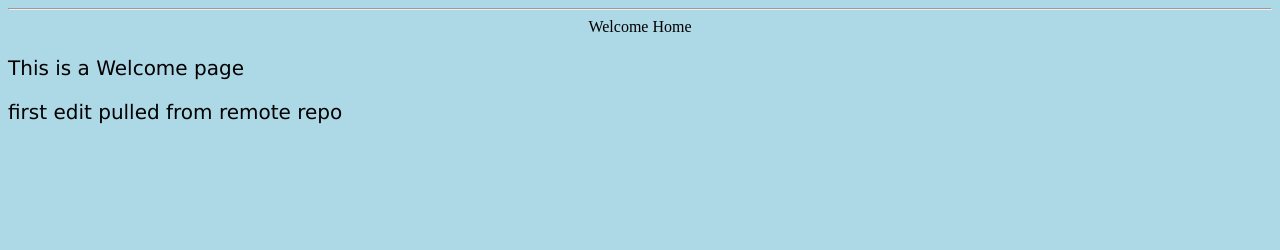
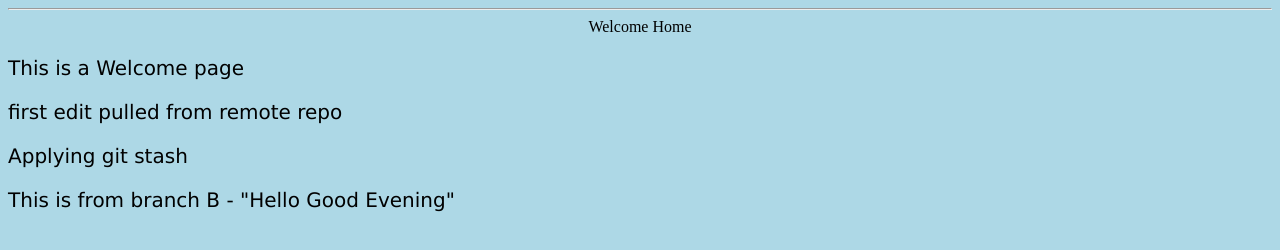
Before and after one commit to AishwariyaVinoth/Assignment_1, a plain HTML site: page index.html in a window 1280 px wide. Drawn offline with Linux system fonts and the light colour scheme.

Commit message:
commit from branch B

```diff
--- a/index.html
+++ b/index.html
@@ -7,6 +7,7 @@
     <body>
         <p>This is a Welcome page</p>
         <p> first edit pulled from remote repo</p>
-
+        <p> Applying git stash        </p>
+        <p> This is from branch B - "Hello Good Evening"</p>
     </body>
 </html>
```
